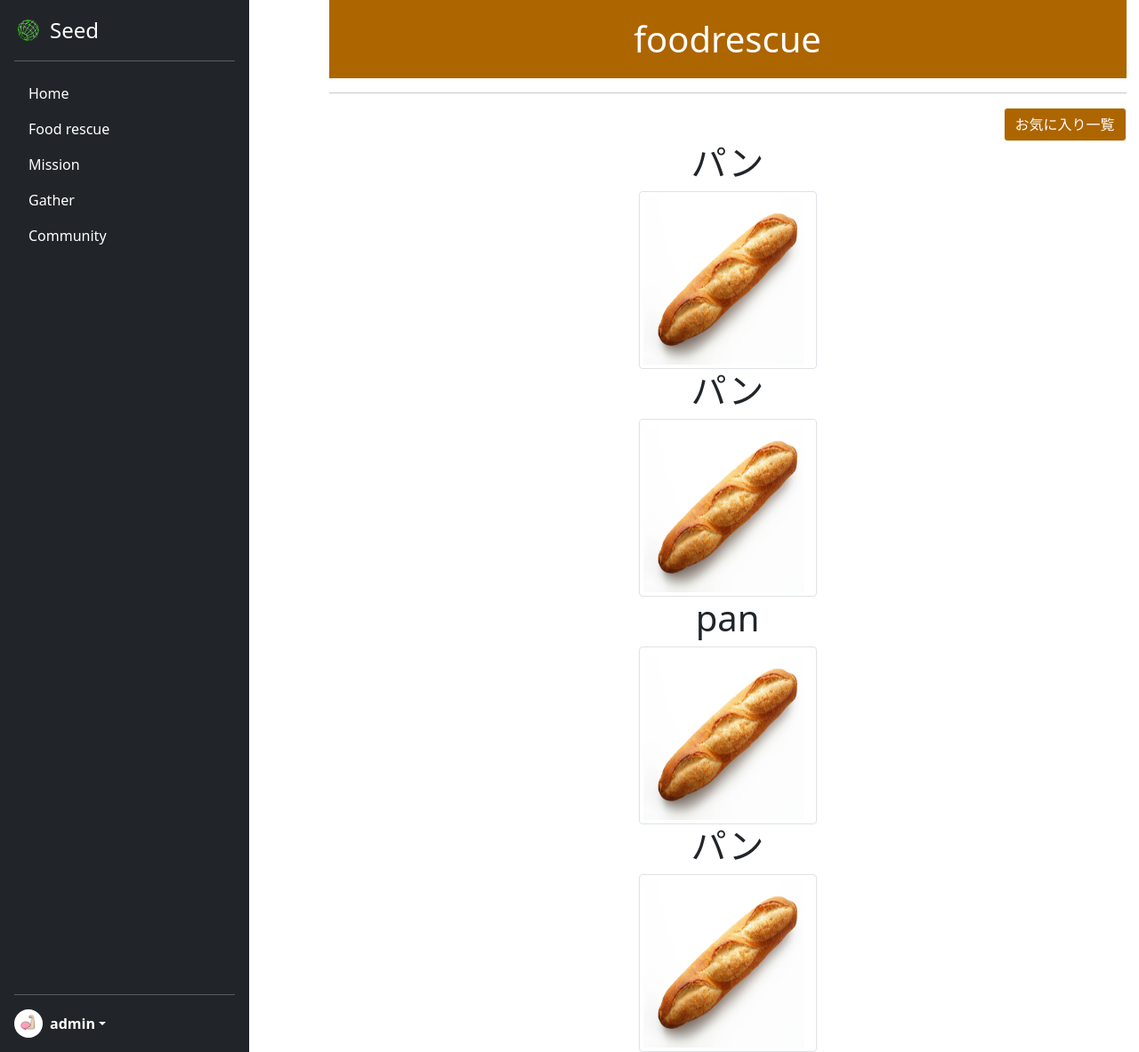
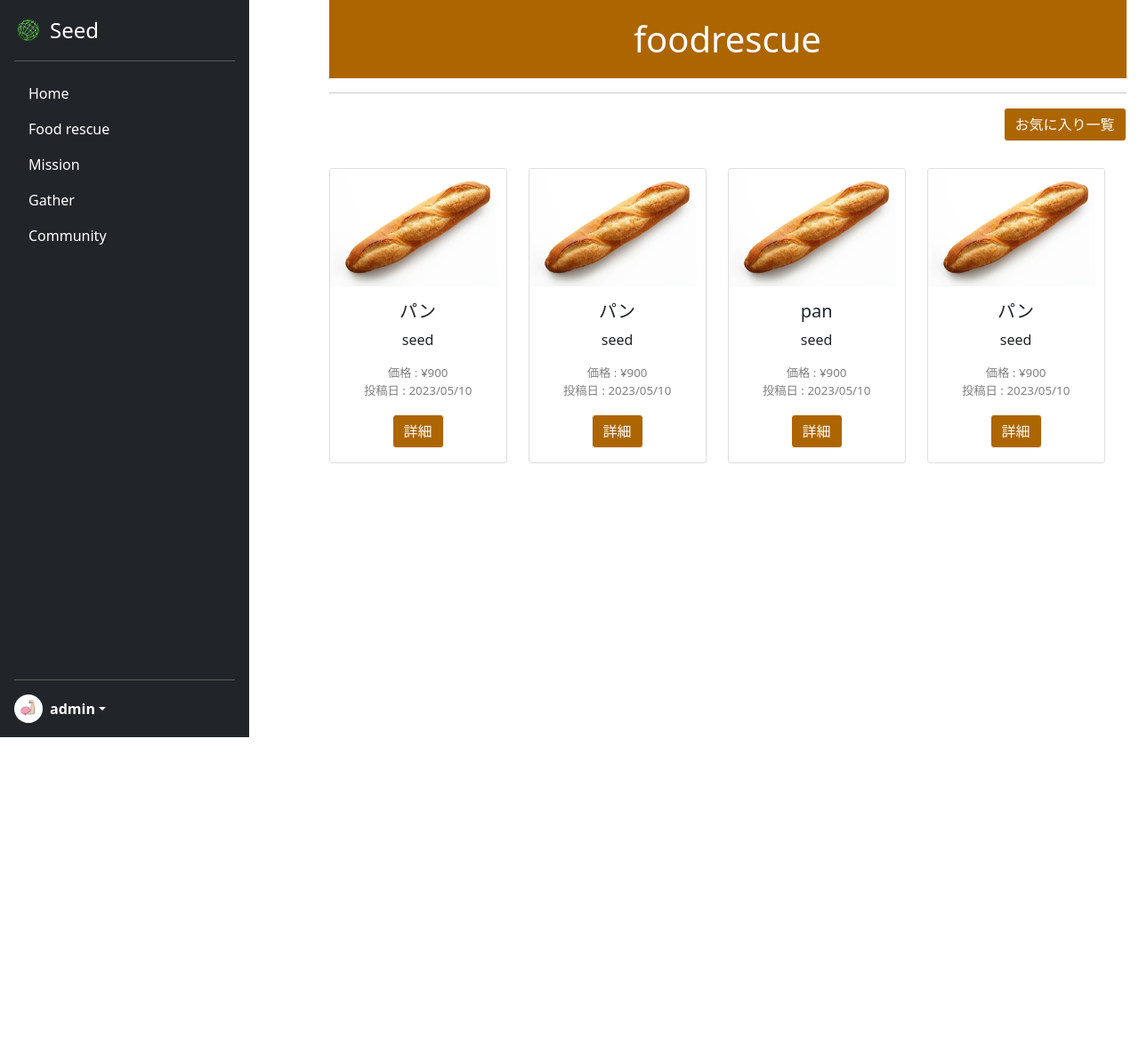
Before and after one commit to a-im12/Seed, a Django app: page /food_rescue/ in a window 1280 px wide. Shown: the whole page at 89% size. After the commit the page ends 829 px from the top, so only its background shows below. Run offline with Django 4.2, Linux system fonts and the light colour scheme; a user stored in the database is signed in; data comes from the database, SQL or seed files in the repository; both versions use the stored data as it was after the commit.

Commit message:
UPDATE:レイアウト

```diff
--- a/seedProject/seed/templates/foodrescue.html
+++ b/seedProject/seed/templates/foodrescue.html
@@ -5,7 +5,7 @@
 <div class="text-center">
     <h1 class="title" style="background-color: #ad6500; color:white;">foodrescue</h1>
     <hr>
-    <div class="text-end">
+    <div class="text-end" style="margin-bottom:20px;">
         {% if request.user.is_general %}
         <a href="" class="btn btn-light" style="background-color: #ad6500; color:white;">お気に入り一覧</a>
         {% else %}
@@ -14,15 +14,28 @@
         {% endif %}
     </div>
     {% if product_list %}
+    <div class="row" style="height: 650px; width:100%; overflow-y: scroll;">
         {% for product in product_list %}
-        <h1>{{product.name}}</h1>
-            {% if product.image %}
-            <img src="{{product.image.url}}" alt="..." class="img-thumbnail" style="width: 200px; height: 200px;">
-            {% else %}
-            <img src="{% static 'assets/img/mypage/damy.png' %}" alt="..." class="img-thumbnail"
-                style="width: 200px; height: 200px;">
-            {% endif %}
+        <div class="col-3" style="margin-top:10px;">
+            <div class="card" style="width: 100%;">
+                <img src="{{product.image.url}}" class="card-img-top" alt="...">
+                <div class="card-body">
+                    <h5 class="card-title">{{product.name}}</h5>
+                    <p class="card-text">
+                        {{product.company.username}}
+                    </p>
+                    <p class="card-text" style="color:gray; font-size:smaller;">
+                        <span class="text-start">価格 : </span><span
+                            class="text-end">¥{{product.price}}</span><br>
+                        <span class="text-start">投稿日 : </span><span
+                            class="text-end">{{product.create_at|date:"Y/m/d"}}</span>
+                    </p>
+                    <a href="" class="btn btn-light" style="background-color:#ad6500; color:white;">詳細</a>
+                </div>
+            </div>
+        </div>
         {% endfor %}
+    </div>
     {% else %}
         <h3 class="text-center">投稿されている商品はありません。</h3>
     {% endif %}
--- a/seedProject/seed/templates/gather.html
+++ b/seedProject/seed/templates/gather.html
@@ -12,9 +12,9 @@
     </div>
 
     <div class="container">
-        <div class="row">
+        <div class="row" style="height: 650px; width:100%; overflow-y: scroll;">
             {% for gather in gather_list %}
-            <div class="col-3">
+            <div class="col-3" style="margin-top:10px;">
                 <div class="card" style="width: 100%;">
                     <img src="{% static 'assets/img/mypage/damy.png' %}" class="card-img-top" alt="...">
                     <div class="card-body">
--- a/seedProject/seed/templates/mygather.html
+++ b/seedProject/seed/templates/mygather.html
@@ -4,13 +4,13 @@
 
 {% block content %}
 <div class="text-center">
-    <h1 class="title" style="background: #ffc107; color:white;">Posted</h1>
+    <h1 class="title" style="background: #ffc107; color:white;">Gather - Posted</h1>
     <hr>
     <div class="text-start" style="margin-bottom:20px;">
         <a href="{% url 'seed:gather' %}" class="btn btn-warning" style="color:white;">Gather一覧に戻る</a>
     </div>
     {% if mygather_list %}
-    <div class="row">
+    <div class="row" style="height: 650px; width:100%; overflow-y: scroll;">
         {% for gather in mygather_list %}
         <div class="col-3">
             <div class="card" style="width: 100%;">
--- a/seedProject/static/css/style.css
+++ b/seedProject/static/css/style.css
@@ -74,3 +74,18 @@
 #id_image{
     padding-left:30px;
 }
+
+.circle{
+    margin:auto;
+    width: 200px;
+    height: 200px;
+    line-height: 200px;
+    background-color: green;
+    border-radius: 50%;
+    color: #fff;
+}
+
+.circle h1{
+    font-size: 70px;
+    line-height: 200px;
+}
```
Also changed, not shown: seedProject/seed/templates/mission.html (+19 -3 lines), seedProject/db.sqlite3, seedProject/media/profile_pics/icon.png (added).
